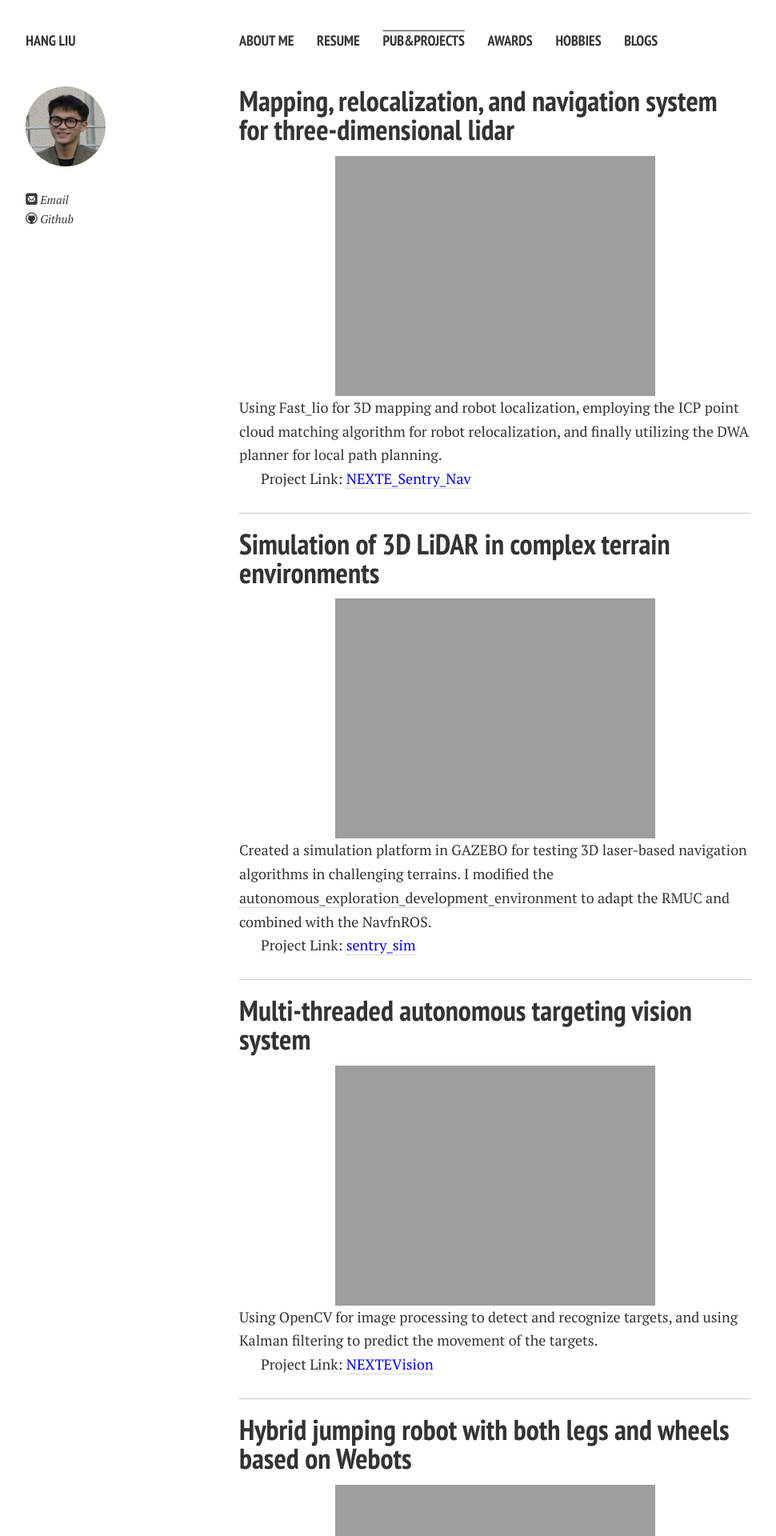
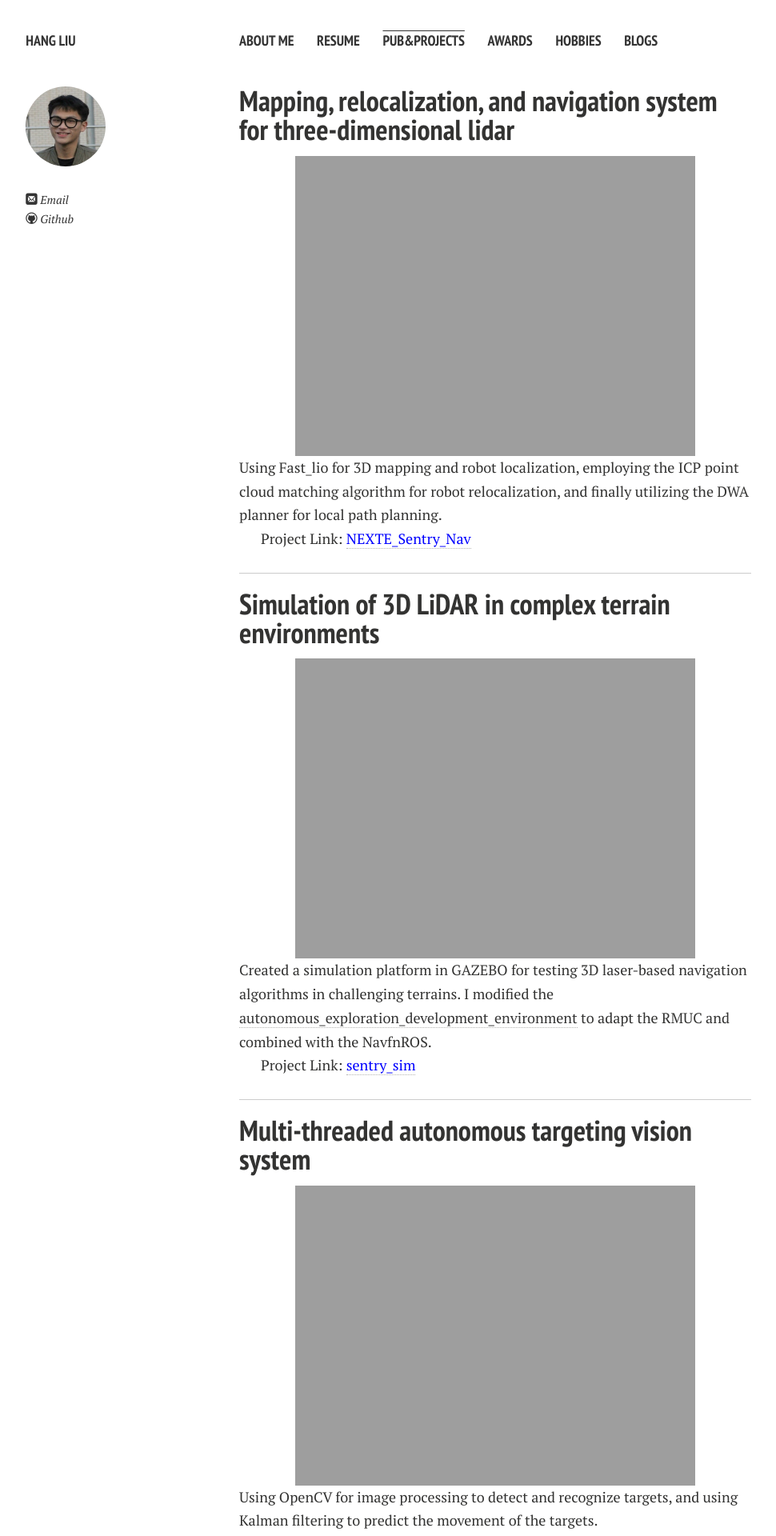
Before and after one commit to 66Lau/66Lau.github.io, a Jekyll site: the page built from projects.md, in a window 1280 px wide. Shown: the top 1920 px of the page at 80% size, without its empty margins (21-991 px from the left). Built offline with Jekyll 4.4.1, drawn with Linux system fonts in a browser that asks for light colours; nearby versions of some CDN libraries; comment, search, counter and statistics services are not loaded; a style sheet for code colours, icons or effects is not loaded.

```diff
--- a/projects.md
+++ b/projects.md
@@ -9,7 +9,7 @@
 <!-- ![Alt text](projects/project_images/robot_navigation.gif) -->
 
 <center>
-<img src="https://66lau.github.io/projects/project_images/robot_navigation_1.gif" alt="Waiting a moment">
+<img src="https://66lau.github.io/projects/project_images/robot_navigation_1.gif" alt="Waiting a moment" width="500">
 </center>
 
 Using Fast_lio for 3D mapping and robot localization, employing the ICP point cloud matching algorithm for robot relocalization, and finally utilizing the DWA planner for local path planning.
@@ -27,7 +27,7 @@
 
 <!-- ![Alt text](projects/project_images/simu_3D_lidar.gif) -->
 <center>
-<img src="https://66lau.github.io/projects/project_images/simu_3D_lidar_1.gif" alt="Waiting a moment">
+<img src="https://66lau.github.io/projects/project_images/simu_3D_lidar_1.gif" alt="Waiting a moment" width="500">
 </center>
 
 
@@ -49,7 +49,7 @@
 
 <!-- ![Alt text](projects/project_images/automatic_aiming.gif) -->
 <center>
-<img src="https://66lau.github.io/projects/project_images/automatic_aiming.gif" alt="Waiting a moment">
+<img src="https://66lau.github.io/projects/project_images/automatic_aiming.gif" alt="Waiting a moment" width="500">
 </center>
 
 Using OpenCV for image processing to detect and recognize targets, and using Kalman filtering to predict the movement of the targets.
@@ -65,7 +65,7 @@
 
 <!-- ![Alt text](projects/project_images/hybrid-robot-webots.gif) -->
 <center>
-<img src="https://66lau.github.io/projects/project_images/hybrid-robot-webots.gif" alt="Waiting a moment">
+<img src="https://66lau.github.io/projects/project_images/hybrid-robot-webots.gif" alt="Waiting a moment" width="500">
 </center>
 
 Lagrangian dynamics modeling was used to build a state space, and the LQR algorithm was used to build a robust control method for the wheeled-legged robot.
@@ -82,7 +82,7 @@
 <!-- ![Alt text](projects/project_images/tagslam_fusion.gif)
  -->
  <center>
-<img src="https://66lau.github.io/projects/project_images/tagslam_fusion.gif" alt="Waiting a moment">
+<img src="https://66lau.github.io/projects/project_images/tagslam_fusion.gif" alt="Waiting a moment" width="500">
 </center>
 
 Utilize TagSLAM for AprilTag recognition to correct cumulative odometry errors, while integrating T265 visual odometry to obtain high-frequency and error-correcting odometry information.
@@ -101,7 +101,7 @@
 
 <!-- ![Alt text](projects/project_images/robot_arm_calligraphy.gif) -->
 <center>
-<img src="https://66lau.github.io/projects/project_images/robot_arm_calligraphy.gif" alt="Waiting a moment">
+<img src="https://66lau.github.io/projects/project_images/robot_arm_calligraphy.gif" alt="Waiting a moment" width="500">
 </center>
 
 
```
